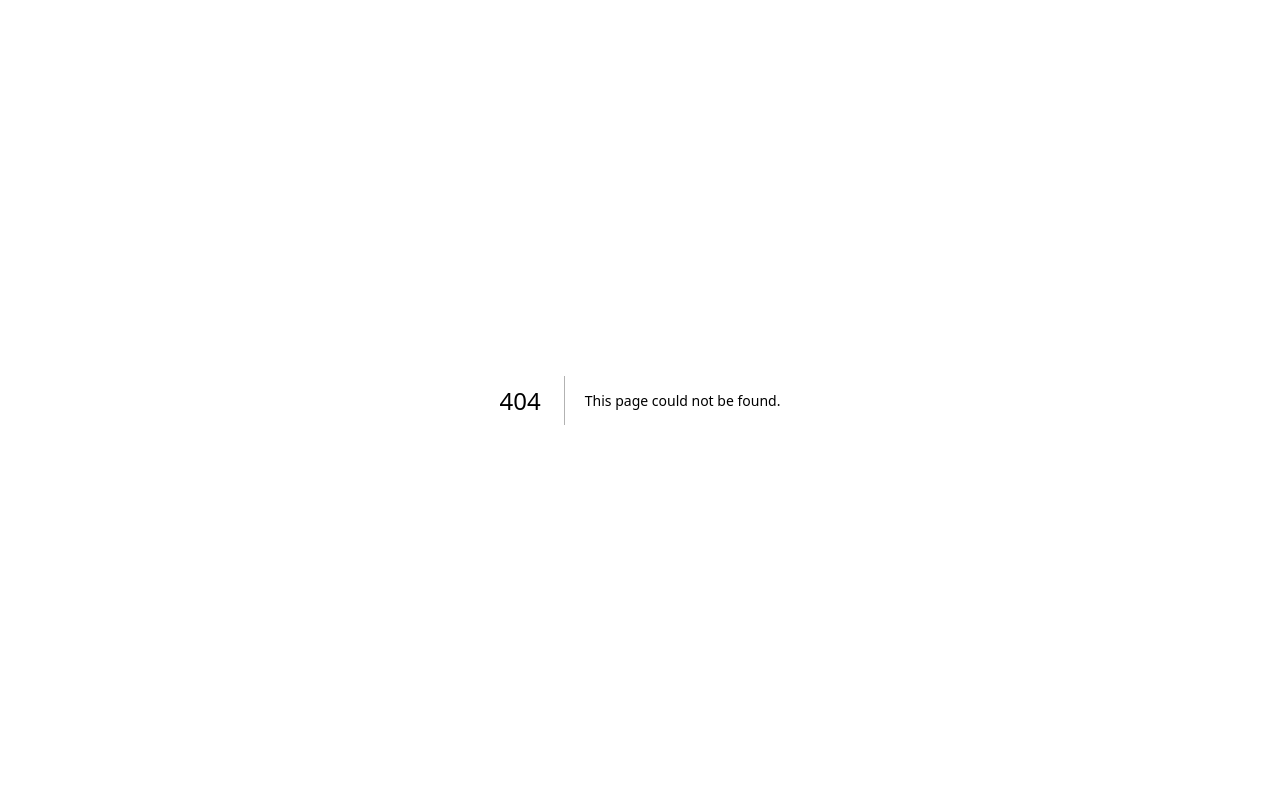
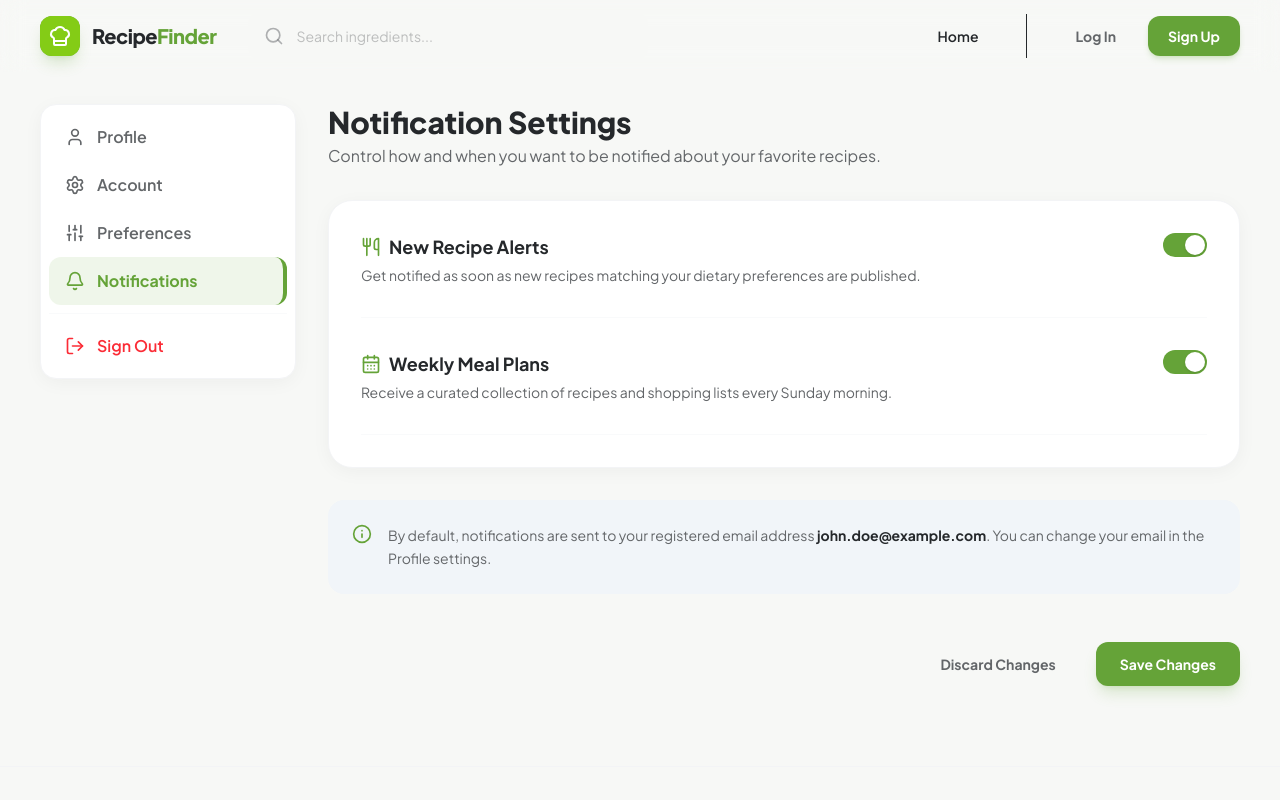
Before and after one commit to arvelfranciso0/recipefinder, a Next.js app: page /settings/notification in a window 1280 px wide. Before the commit this address had no page. Shown: the top 800 px of the page. Built offline with nearby package versions, Linux system fonts and the light colour scheme.

Commit message:
feat: notifications ui (#26)

```diff
--- a/src/app/(main)/settings/_components/settings-layout.tsx
+++ b/src/app/(main)/settings/_components/settings-layout.tsx
@@ -1,14 +1,16 @@
 "use client";
 
+import { useLocalStorage } from "@/hooks/use-local-storage";
 import { sideNavbar } from "@/libs/urls";
 import { getActiveClass } from "@/libs/utils";
-import { User, Settings, Sliders, Bell, LogOut } from "lucide-react";
-import { Url } from "next/dist/shared/lib/router/router";
+import { LogOut } from "lucide-react";
 import Link from "next/link";
-import { usePathname } from "next/navigation";
+import { usePathname, useRouter } from "next/navigation";
 
 export function SettingsSidebar() {
   const pathname = usePathname();
+  const router = useRouter();
+  const [isAuth, setIsAuth] = useLocalStorage<boolean>("isAuth", false);
   return (
     <aside className="w-full lg:w-64 space-y-2">
       <nav className="bg-white dark:bg-white/5 rounded-2xl p-2 soft-shadow border border-gray-100 dark:border-white/10">
@@ -30,7 +32,13 @@ export function SettingsSidebar() {
           );
         })}
         <div className="my-2 border-t border-gray-50 dark:border-white/5" />
-        <button className="w-full flex items-center gap-3 px-4 py-3 rounded-xl transition-all text-red-500 hover:bg-red-50 dark:hover:bg-red-500/10 font-semibold">
+        <button
+          onClick={() => {
+            setIsAuth(false);
+            router.push("/login");
+          }}
+          className="cursor-pointer w-full flex items-center gap-3 px-4 py-3 rounded-xl transition-all text-red-500 hover:bg-red-50 dark:hover:bg-red-500/10 font-semibold"
+        >
           <LogOut className="w-5 h-5" />
           <span>Sign Out</span>
         </button>
--- /dev/null
+++ b/src/app/(main)/settings/notification/_components/notification-toggle.tsx
@@ -0,0 +1,47 @@
+"use client";
+
+import React, { useState } from "react";
+
+interface NotificationToggleProps {
+  title: string;
+  description: string;
+  icon: React.ReactNode;
+  defaultChecked?: boolean;
+}
+
+export function NotificationToggle({
+  title,
+  description,
+  icon,
+  defaultChecked = false,
+}: NotificationToggleProps) {
+  const [enabled, setEnabled] = useState(defaultChecked);
+
+  return (
+    <div className="flex items-start justify-between gap-4">
+      <div className="flex-1">
+        <div className="flex items-center gap-2 mb-1">
+          <span className="text-primary">{icon}</span>
+          <h3 className="text-lg font-bold text-foregroud">{title}</h3>
+        </div>
+        <p className="text-sm text-muted dark:text-muted/80">{description}</p>
+      </div>
+
+      <button
+        onClick={() => setEnabled(!enabled)}
+        className={`relative inline-flex h-6 w-11 shrink-0 cursor-pointer rounded-full border-2 border-transparent transition-colors duration-200 ease-in-out focus:outline-none focus:ring-2 focus:ring-primary focus:ring-offset-2 ${
+          enabled ? "bg-primary" : "bg-muted"
+        }`}
+        role="switch"
+        aria-checked={enabled}
+      >
+        <span
+          aria-hidden="true"
+          className={`pointer-events-none inline-block h-5 w-5 transform rounded-full bg-white shadow ring-0 transition duration-200 ease-in-out ${
+            enabled ? "translate-x-5" : "translate-x-0"
+          }`}
+        />
+      </button>
+    </div>
+  );
+}
--- /dev/null
+++ b/src/app/(main)/settings/notification/page.tsx
@@ -0,0 +1,66 @@
+import { Utensils, CalendarDays, ShieldCheck, Info } from "lucide-react";
+import Button from "@/components/ui/button";
+import { NotificationToggle } from "./_components/notification-toggle";
+import Card from "@/components/ui/card";
+
+export default function NotificationSettings() {
+  return (
+    <section className="flex-1 space-y-8">
+      {/* Header */}
+      <div>
+        <h2 className="text-3xl font-black text-foreground">
+          Notification Settings
+        </h2>
+        <p className="text-muted dark:text-muted/80 mt-1">
+          Control how and when you want to be notified about your favorite
+          recipes.
+        </p>
+      </div>
+
+      {/* Toggles Container */}
+      <Card>
+        <div className="space-y-8">
+          <NotificationToggle
+            title="New Recipe Alerts"
+            description="Get notified as soon as new recipes matching your dietary preferences are published."
+            icon={<Utensils className="w-5 h-5" />}
+            defaultChecked={true}
+          />
+
+          <div className="border-t border-gray-50 dark:border-white/5" />
+
+          <NotificationToggle
+            title="Weekly Meal Plans"
+            description="Receive a curated collection of recipes and shopping lists every Sunday morning."
+            icon={<CalendarDays className="w-5 h-5" />}
+            defaultChecked={true}
+          />
+
+          <div className="border-t border-gray-50 dark:border-white/5" />
+
+          {/* <NotificationToggle
+            title="Account Updates"
+            description="Important notifications regarding your account security and new feature announcements."
+            icon={<ShieldCheck className="w-5 h-5" />}
+            defaultChecked={false}
+          /> */}
+        </div>
+      </Card>
+
+      {/* Info Box */}
+      <div className="bg-slate-100 dark:bg-white/5 rounded-2xl p-6 flex items-start gap-4">
+        <Info className="w-5 h-5 text-primary shrink-0" />
+        <p className="text-sm text-muted dark:text-muted/80 leading-relaxed">
+          By default, notifications are sent to your registered email address{" "}
+          <strong className="text-foreground">john.doe@example.com</strong>. You
+          can change your email in the Profile settings.
+        </p>
+      </div>
+
+      <div className="flex items-center justify-end gap-4 pt-4">
+        <Button variant="ghost">Discard Changes</Button>
+        <Button>Save Changes</Button>
+      </div>
+    </section>
+  );
+}
--- a/src/libs/urls.ts
+++ b/src/libs/urls.ts
@@ -103,7 +103,7 @@ export const sideNavbar: sideNavbarInterface[] = [
   {
     icon: Bell,
     label: "Notifications",
-    href: "/settings/notifications",
+    href: "/settings/notification",
     active: false,
   },
 ];
```
